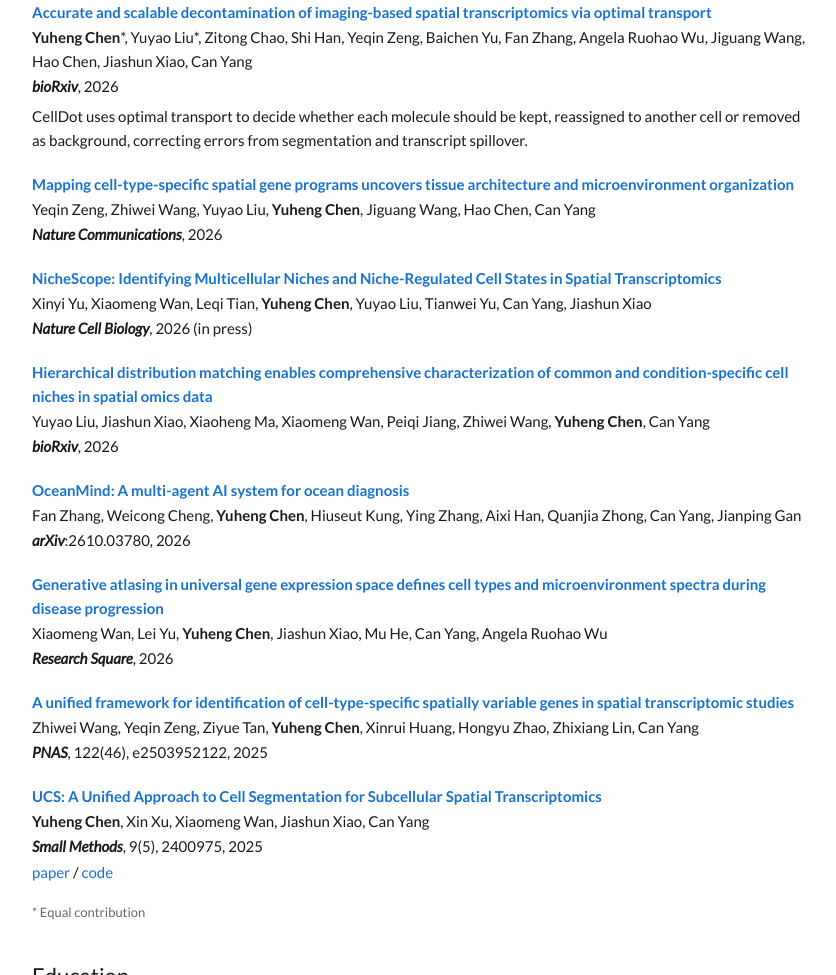
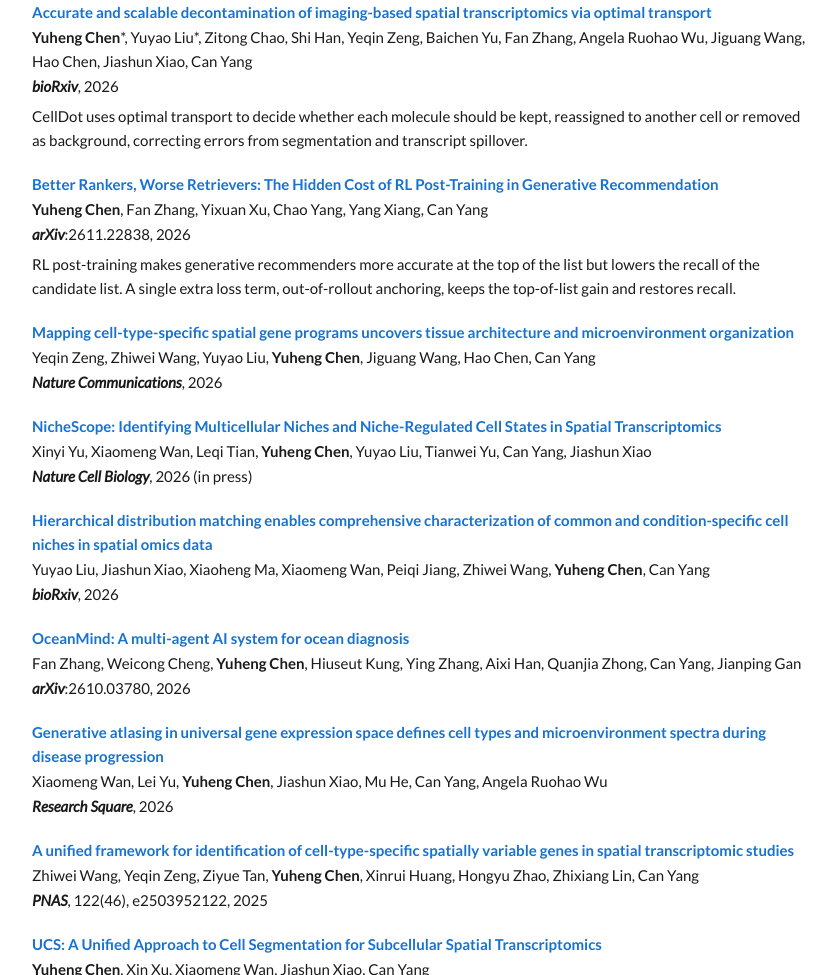
Before and after one commit to chenyhvvvv/chenyhvvvv.github.io, a plain HTML site: page index.html in a window 1280 px wide. Shown: the part 902-1877 px from the top of the page, without its empty margins (218-1054 px from the left). Drawn offline with Linux system fonts and the light colour scheme.

Commit message:
Add RL post-training in generative recommendation paper
Co-Authored-By: Claude Opus 5.5 <noreply@anthropic.com>

```diff
--- a/index.html
+++ b/index.html
@@ -75,6 +75,12 @@
           <p>CellDot uses optimal transport to decide whether each molecule should be kept, reassigned to another cell or removed as background, correcting errors from segmentation and transcript spillover.</p>
         </li>
         <li class="paper">
+          <a class="title" href="https://arxiv.org/abs/2611.22838">Better Rankers, Worse Retrievers: The Hidden Cost of RL Post-Training in Generative Recommendation</a>
+          <div><b>Yuheng Chen</b>, Fan Zhang, Yixuan Xu, Chao Yang, Yang Xiang, Can Yang</div>
+          <div class="venue"><em>arXiv</em>:2611.22838, 2026</div>
+          <p>RL post-training makes generative recommenders more accurate at the top of the list but lowers the recall of the candidate list. A single extra loss term, out-of-rollout anchoring, keeps the top-of-list gain and restores recall.</p>
+        </li>
+        <li class="paper">
           <a class="title" href="https://doi.org/10.1038/s41467-026-78447-3">Mapping cell-type-specific spatial gene programs uncovers tissue architecture and microenvironment organization</a>
           <div>Yeqin Zeng, Zhiwei Wang, Yuyao Liu, <b>Yuheng Chen</b>, Jiguang Wang, Hao Chen, Can Yang</div>
           <div class="venue"><em>Nature Communications</em>, 2026</div>
```
